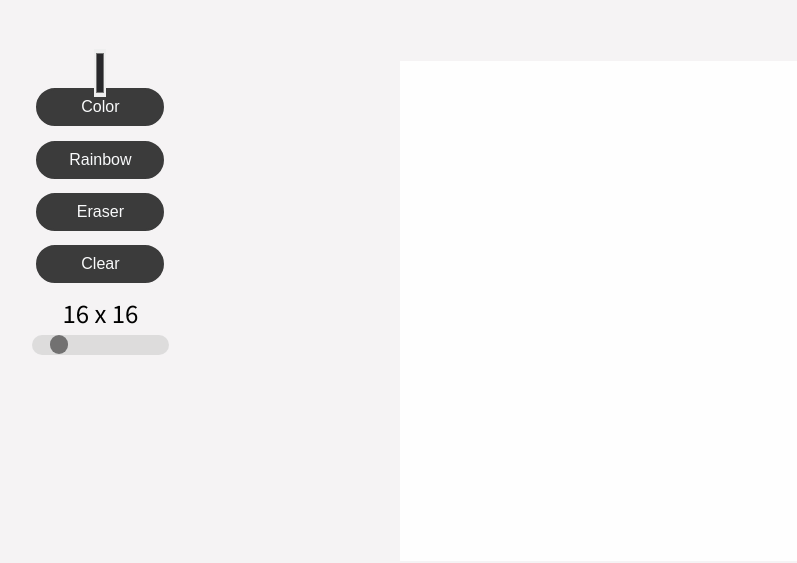
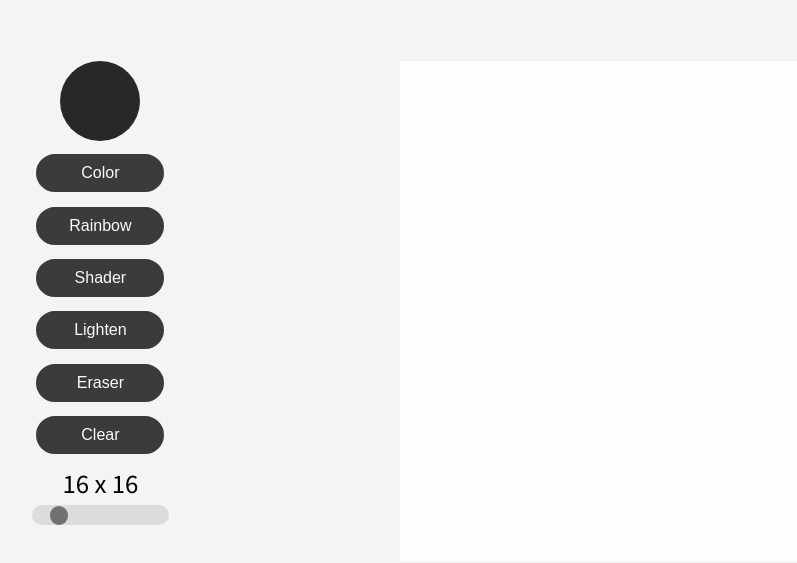
Before and after one commit to dasmith963/etch-a-sketch, a plain HTML site: page index.html in a window 1280 px wide. Shown: the part 127-690 px from the top of the page, without its empty margins (84-881 px from the left). Drawn offline with Linux system fonts and the light colour scheme.

Commit message:
Add shader and lighten buttons to controls.

```diff
--- a/index.html
+++ b/index.html
@@ -16,12 +16,14 @@
   </section>
   <section class="main">
     <div class="controls">
-      <div class="input-container">
+      <div class="color-input-container">
         <input type="color" name="color-picker" class="color-picker" aria-label="color-picker" value="#28282B">
       </div>
       <div class="btn-container">
         <button class="color-btn">Color</button>
         <button class="rainbow-btn">Rainbow</button>
+        <button class="shader-btn">Shader</button>
+        <button class="lighten-btn">Lighten</button>
         <button class="eraser-btn">Eraser</button>
         <button class="clear-btn">Clear</button>
       </div>
```
